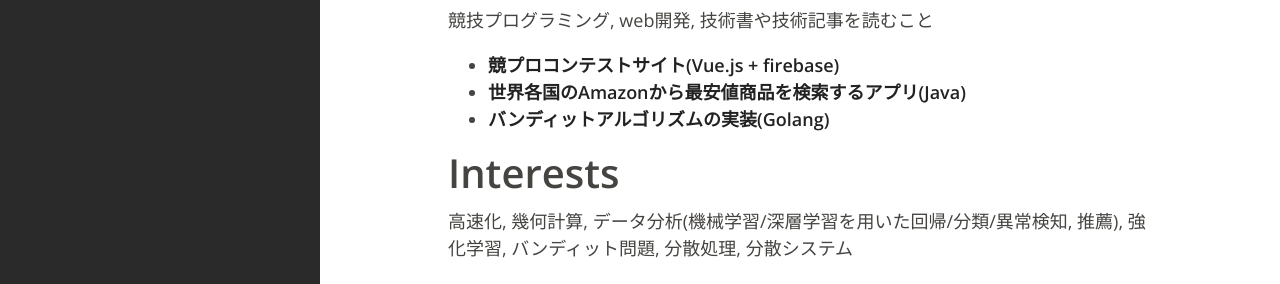
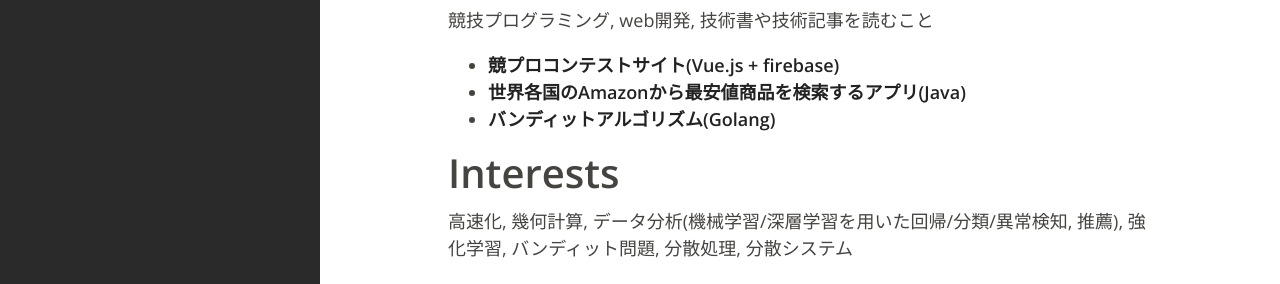
Before and after one commit to motacapla/motacapla.github.io, a Jekyll site: the page built from index.md, in a window 1280 px wide and 900 px high, scrolled down 968 px. Shown: the part 153-437 px from the top of the window. Built offline with Jekyll 4.4.1, drawn with Linux system fonts in a browser that asks for light colours; Markdown is read by kramdown in place of the engine named in the settings; the list of posts is cut into pages by our own code.

```diff
--- a/index.md
+++ b/index.md
@@ -35,7 +35,7 @@ AWS, on-premises
 競技プログラミング, web開発, 技術書や技術記事を読むこと
 - [競プロコンテストサイト(Vue.js + firebase)](https://bit.ly/2I58ioQ)
 - [世界各国のAmazonから最安値商品を検索するアプリ(Java)](https://qiita.com/motacapla/items/f02233f0feea7cad9244)
-- [バンディットアルゴリズムの実装(Golang)](https://github.com/motacapla/Multi-armed-Bandit-Algorithms)
+- [バンディットアルゴリズム(Golang)](https://github.com/motacapla/Multi-armed-Bandit-Algorithms)
 
 
 # Interests
```
Also changed, not shown: README.md.
